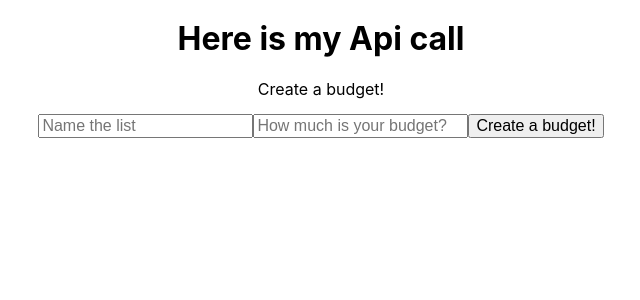
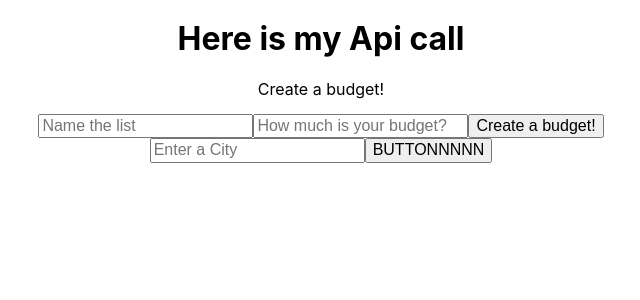
Before and after one commit to Project4-Concert-Accountant/Concert-Accountant, a React (Create React App) app: page /1 in a window 1280 px wide. Shown: the top 300 px of the page, without its empty margins (319-959 px from the left). Built offline with nearby package versions, Linux system fonts and the light colour scheme.

Commit message:
added images to the events and stayled them, getting ready to link lists and search together

```diff
--- a/src/App.css
+++ b/src/App.css
@@ -58,3 +58,14 @@ html { -moz-box-sizing: border-box; -webkit-box-sizing: border-box; box-sizing:
   justify-content: center;
   align-items: center;
 }
+
+img {
+  width: 100%;
+  display: block;
+
+}
+
+.imgContainer {
+  max-width: 400px;
+  margin: 0 auto;
+}
--- a/src/App.js
+++ b/src/App.js
@@ -4,12 +4,15 @@ import { Route, Routes } from 'react-router-dom';
 import SearchPage from './components/SearchPage';
 function App() {
 
+
+
+
   return (
     <div className="App">
       <h1>Here is my Api call</h1>
       <ListBudgetForm />
       <Routes>
-        <Route path='/' element={<SearchPage />}/>
+        <Route path='/:listID' element={<SearchPage />}/>
       </Routes>
     </div>
   );
--- a/src/components/EventInfo.js
+++ b/src/components/EventInfo.js
@@ -1,6 +1,16 @@
 import React from 'react'
+import firebase from '../firebase'
+import { getDatabase, ref, push } from 'firebase/database'
 
-const EventInfo = ({ eventArray } ) => {
+const EventInfo = ({ eventArray, listKey } ) => {
+
+    const database = getDatabase(firebase);
+    const dbRef = ref(`${database}/${listKey}`);
+
+    const addEvent = (eventItem) => {
+        push(dbRef, eventItem );
+    }
+
     return (
         <div className='container'>
             {
@@ -13,6 +23,10 @@ const EventInfo = ({ eventArray } ) => {
                             <p>{singleEvent.dates.start.localDate} at {singleEvent.dates.start.localTime}</p>
                             {/* <p>{singleEvent.priceRanges && singleEvent.priceRanges[0].min > 0 ? singleEvent.priceRanges[0].min : 'free event'}</p> */}
                             <p>{singleEvent.priceRanges[0].min}</p>
+                            <div className="imgContainer">
+                                <img src={singleEvent.images[2].url} alt={`a poster for ${singleEvent.name}`} />
+                            </div>
+                            <button onClick={ () => {addEvent(singleEvent)}}>Add this show</button>
                         </div>
                     )
                 })
--- a/src/components/SearchPage.js
+++ b/src/components/SearchPage.js
@@ -1,6 +1,7 @@
 import axios from "axios";
 import { useEffect, useState } from "react";
 import EventInfo from "./EventInfo";
+import { useParams } from "react-router-dom";
 
 const SearchPage = () => {
     const [userSearch, setUserSearch] = useState("")
@@ -9,6 +10,8 @@ const SearchPage = () => {
     const [paidArray, setPaidArray] = useState([]);
     // use the free array for broke mode later
     const [freeArray, setFreeArray] = useState([]);
+
+    const { listID } = useParams();
 
     const apiCall = (event) => {
         event.preventDefault()
@@ -20,8 +23,10 @@ const SearchPage = () => {
                 format: "json",
                 size: 20,
                 sort: 'date,asc',
-                city: "Toronto",
-                segmentName: userSearch,
+                // the city should be user input
+                city: userSearch,
+                segmentName: 'Music',
+                // keyword: userSearch,
             }
         })
             .then((res) => {
@@ -61,7 +66,7 @@ const SearchPage = () => {
     return (
         <div>
             <form onSubmit={apiCall}>
-                <input onChange={handleUserSearch} type="text" id="search" name="search" />
+                <input onChange={handleUserSearch} type="text" id="search" name="search" placeholder="Enter a City"/>
                 <button>BUTTONNNNN</button>
             </form>
             {paidArray.length === 0 ? null : <EventInfo eventArray = { paidArray } />}
```
